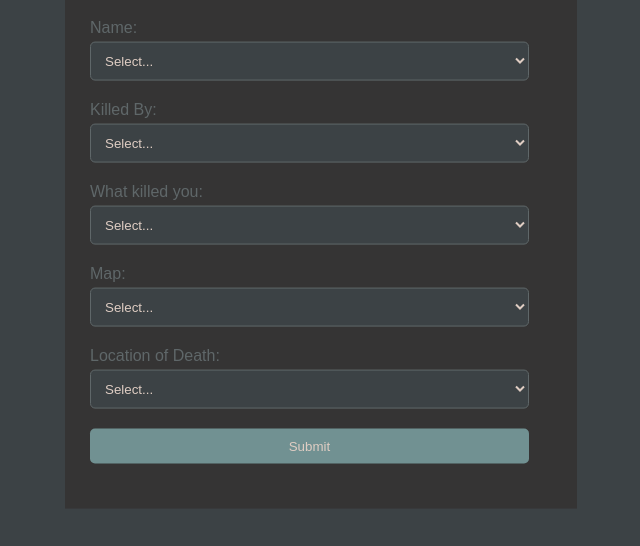
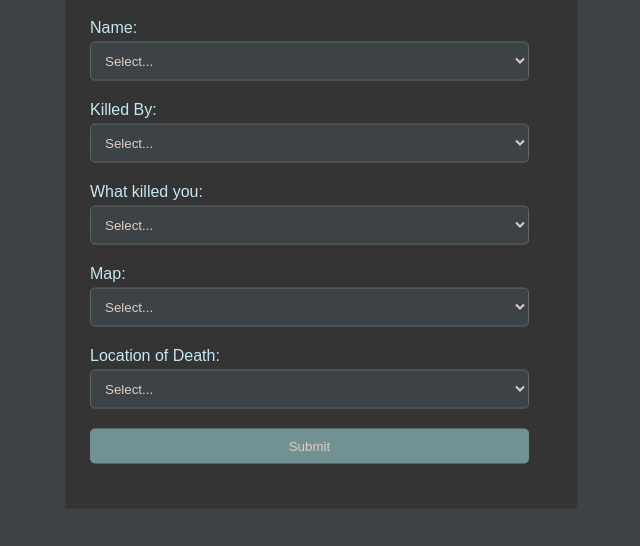
Before and after one commit to chochey/TARKOV_TEAM_KILL, a website: page index.html in a window 1280 px wide. Both pictures are taken after a click on the button "Report Team Kill". Shown: the part 198-744 px from the top of the page, without its empty margins (319-959 px from the left). Drawn offline with Linux system fonts and the light colour scheme; no server answers.

Commit message:
Update styles.css

```diff
--- a/styles.css
+++ b/styles.css
@@ -14,7 +14,7 @@ body {
 label {
   display: block;
   margin-bottom: 5px;
-  color: #5f6769;
+  color: #c3e8f3;
 }
 
 input,
```
